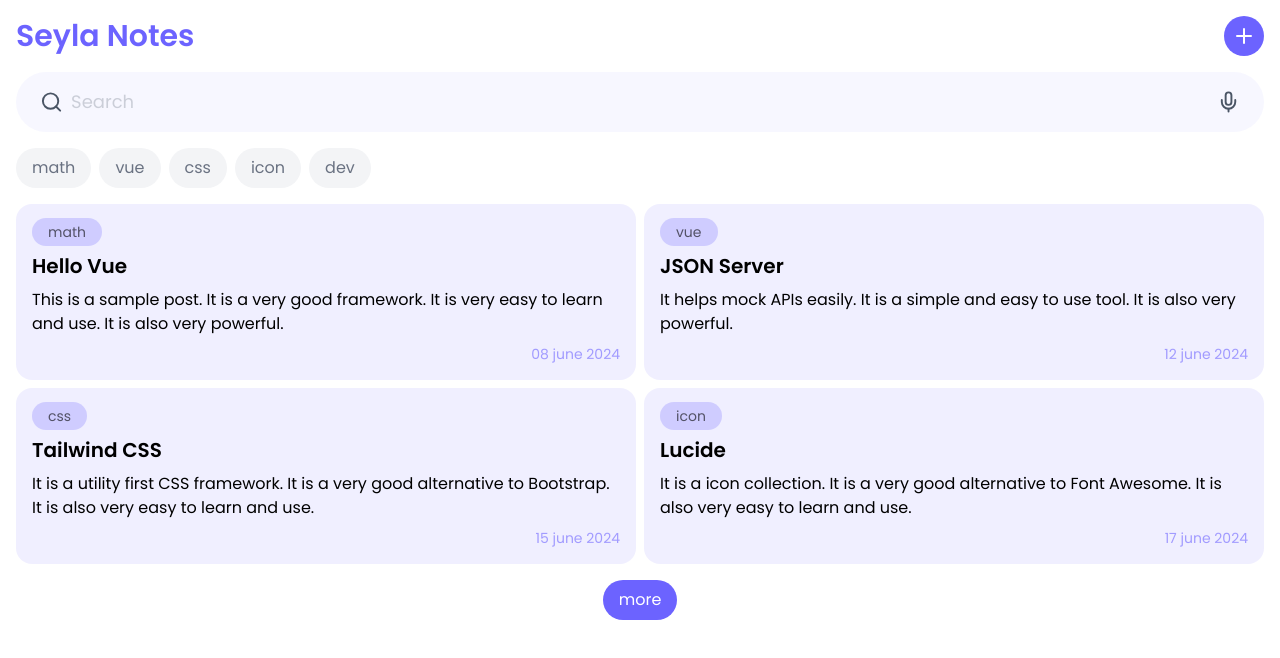
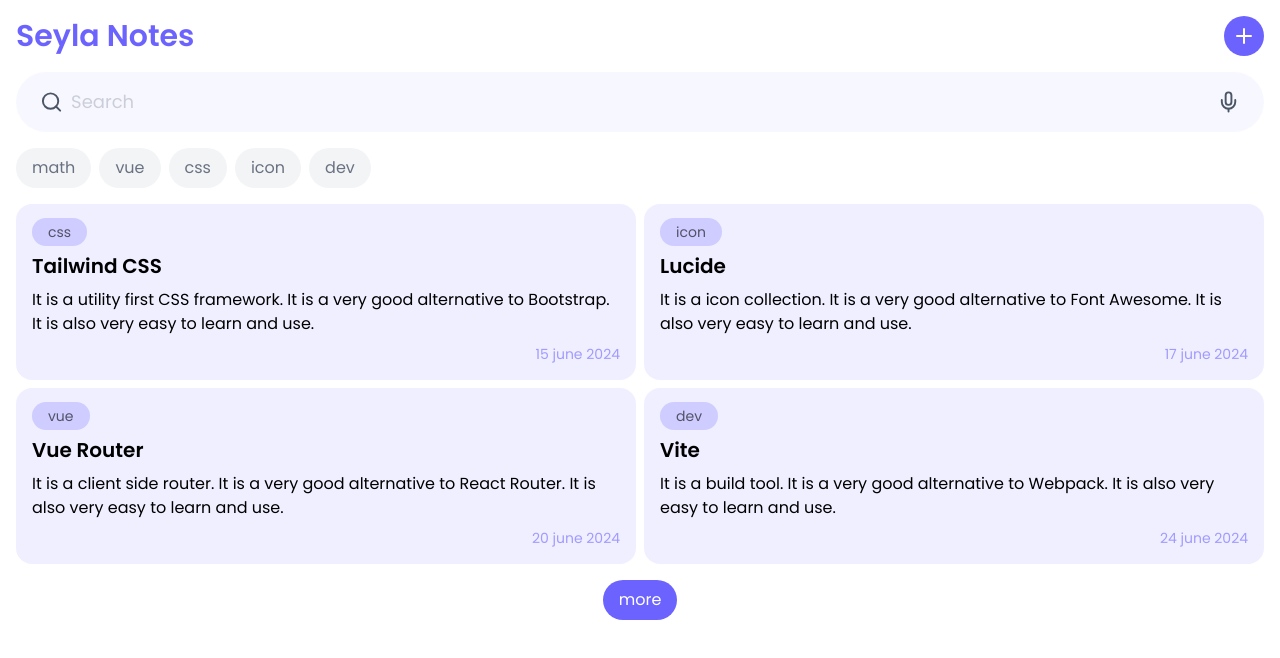
Before and after one commit to Seyla123/vue-crud-app, a Vue app: page / in a window 1280 px wide. Shown: the top 658 px of the page. Built offline with nearby package versions, Linux system fonts and the light colour scheme; data requests are answered from the project's data file.

Commit message:
feat(note) : add detail and delete

```diff
--- a/db.json
+++ b/db.json
@@ -1,70 +1,56 @@
 {
   "notes": [
     {
-      "id": 1,
-      "title": "Hello Vue",
-      "content": "This is a sample post. It is a very good framework. It is very easy to learn and use. It is also very powerful.",
-      "date": "08 june 2024",
-      "tag": "math"
-    },
-    {
-      "id": 2,
-      "title": "JSON Server",
-      "content": "It helps mock APIs easily. It is a simple and easy to use tool. It is also very powerful.",
-      "date": "12 june 2024",
-      "tag": "vue"
-    },
-    {
-      "id": 3,
+      "id": "3",
       "title": "Tailwind CSS",
       "content": "It is a utility first CSS framework. It is a very good alternative to Bootstrap. It is also very easy to learn and use.",
       "date": "15 june 2024",
       "tag": "css"
     },
     {
-      "id": 4,
+      "id": "4",
       "title": "Lucide",
       "content": "It is a icon collection. It is a very good alternative to Font Awesome. It is also very easy to learn and use.",
       "date": "17 june 2024",
       "tag": "icon"
     },
     {
-      "id": 5,
+      "id": "5",
       "title": "Vue Router",
       "content": "It is a client side router. It is a very good alternative to React Router. It is also very easy to learn and use.",
       "date": "20 june 2024",
       "tag": "vue"
     },
     {
-      "id": 6,
+      "id": "6",
       "title": "Vite",
       "content": "It is a build tool. It is a very good alternative to Webpack. It is also very easy to learn and use.",
       "date": "24 june 2024",
       "tag": "dev"
     },
     {
-      "id": 7,
+      "id": "7",
       "title": "Vue 3",
       "content": "It is a JavaScript framework. It is a very good alternative to React. It is also very easy to learn and use.",
       "date": "26 june 2024",
       "tag": "vue"
     },
     {
-      "id": 8,
+      "id": "8",
       "title": "Vuetify",
       "content": "It is a UI framework. It is a very good alternative to Material Design. It is also very easy to learn and use.",
       "date": "28 june 2024",
       "tag": "vue"
     },
     {
-      "id": 9,
+      "id": "9",
       "title": "Vue CLI",
       "content": "It is a tool for generating Vue projects. It is a very good alternative to Create React App. It is also very easy to learn and use.",
       "date": "30 june 2024",
       "tag": "vue"
     },
     {
-      "id": 10,
+      "id": "10",
       "title": "Vue Devtools",
       "content": "It is a tool for debugging Vue projects. It is a very good alternative to React Devtools. It is also very easy to learn and use.",
       "date": "01 july 2024",
@@ -73,23 +59,23 @@
   ],
   "tags": [
     {
-      "id": 1,
+      "id": "1",
       "name": "math"
     },
     {
-      "id": 2,
+      "id": "2",
       "name": "vue"
     },
     {
-      "id": 3,
+      "id": "3",
       "name": "css"
     },
     {
-      "id": 4,
+      "id": "4",
       "name": "icon"
     },
     {
-      "id": 5,
+      "id": "5",
       "name": "dev"
     }
   ]
--- a/src/pages/NoteView.vue
+++ b/src/pages/NoteView.vue
@@ -1,8 +1,83 @@
 <script setup>
-import { useRoute } from 'vue-router'
+import axios from "axios";
+import { ArrowLeftIcon, PencilIcon, TrashIcon } from "lucide-vue-next";
+import { onMounted, ref } from "vue";
+import { useRoute, useRouter } from "vue-router";
 
 const route = useRoute();
+const router = useRouter();
+
+const isLoading = ref(true);
+const id = route.params.id;
+const note = ref({});
+const isError = ref(false);
+const error = ref("");
+const handleDelete = async () => {
+  try {
+    await axios.delete("http://localhost:8000/notes/" + id);
+    router.push("/");
+  } catch (err) {
+    isError.value = true;
+    error.value = err?.message;
+  }
+};
+onMounted(async () => {
+  try {
+    const response = await axios.get("http://localhost:8000/notes/" + id);
+    note.value = response.data;
+  } catch (err) {
+    isError.value = true;
+    error.value = err?.message;
+  } finally {
+    isLoading.value = false;
+  }
+});
 </script>
 <template>
-    Notes View {{ route.params.id }}
+  <div class="space-y-4">
+    <div class="flex items-center justify-between">
+      <RouterLink to="/" class="text-gray-600 hover:text-gray-900">
+        <span class="flex items-center space-x-2">
+          <ArrowLeftIcon class="w-6 h-6" />
+          <span>Back</span>
+        </span>
+      </RouterLink>
+
+      <div class="flex items-center space-x-2">
+        <RouterLink
+          :to="`/notes/${note.id}/edit`"
+          class="text-gray-600 hover:text-gray-900"
+        >
+          <PencilIcon class="w-6 h-6" />
+        </RouterLink>
+        <button
+          type="button"
+          class="text-gray-600 hover:text-gray-900"
+          @click="handleDelete"
+        >
+          <TrashIcon class="w-6 h-6" />
+        </button>
+      </div>
+    </div>
+    <div v-if="isLoading" class="flex justify-center items-center h-full">
+      Loading...
+    </div>
+    <div
+      v-else-if="isError"
+      class="flex justify-center flex-col items-center h-full"
+    >
+      <p class="text-gray-600 text-2xl">Note not found.</p>
+      <p class="text-gray-600">Erorr : {{ error }}</p>
+    </div>
+    <div v-else class="space-y-2">
+      <h1 class="text-3xl font-semibold">{{ note.title }}</h1>
+      <p class="text-gray-600">{{ note.content }}</p>
+      <p class="text-gray-600">
+        <span class="font-semibold">Tag:</span> {{ note.tag }}
+      </p>
+      <p class="text-gray-600">
+        <span class="font-semibold">Date:</span> {{ note.date }}
+      </p>
+    </div>
+  </div>
 </template>
--- a/src/routes/routes.js
+++ b/src/routes/routes.js
@@ -3,11 +3,13 @@
 import HomeView from "@/pages/HomeView.vue";
 import NoteView from "@/pages/NoteView.vue";
 import NoteCreate from "@/pages/NoteCreate.vue";
+import NoteEdit from "@/pages/NoteEdit.vue";
 
 const routes = [
   { path: "/", component: HomeView },
   {path:'/notes', component: NoteCreate},
   { path: "/notes/:id", component: NoteView },
+  { path: "/notes/:id/edit", component:NoteEdit}
 ];
 
 const router = createRouter({
```
